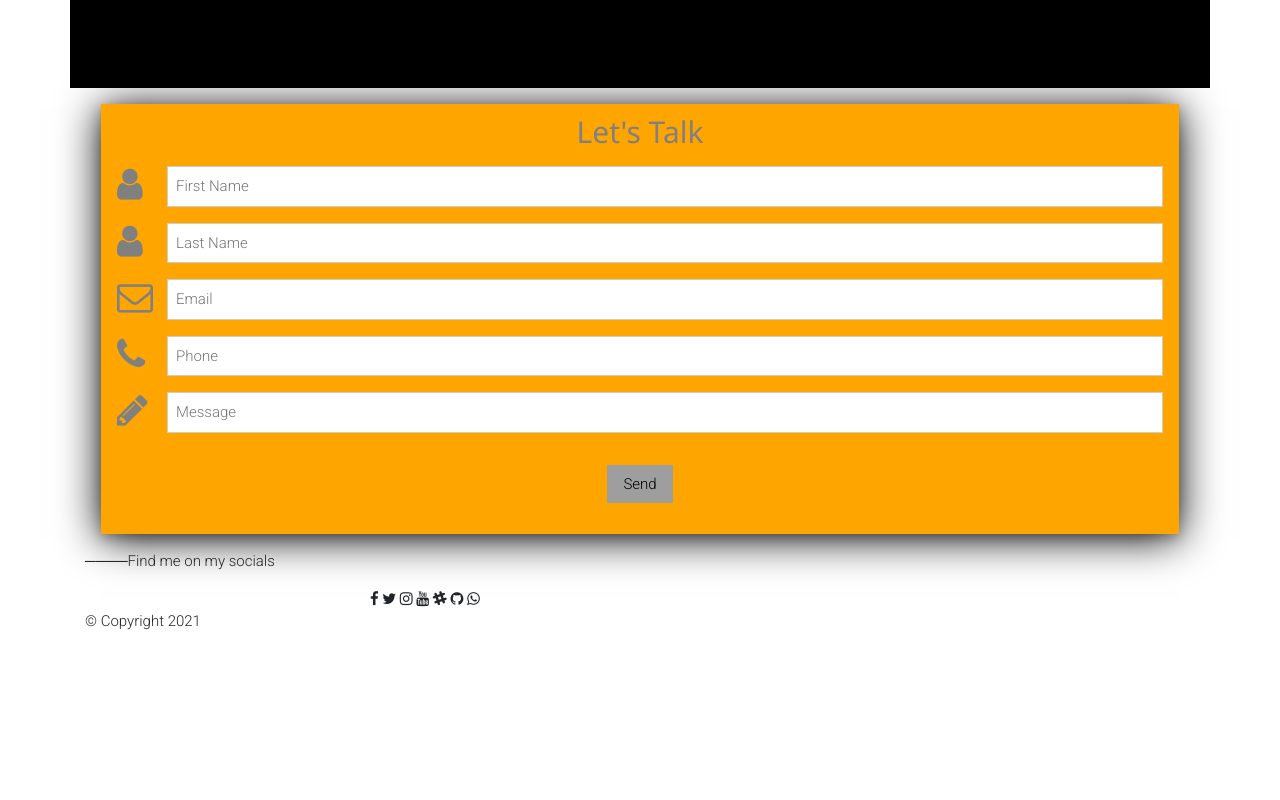
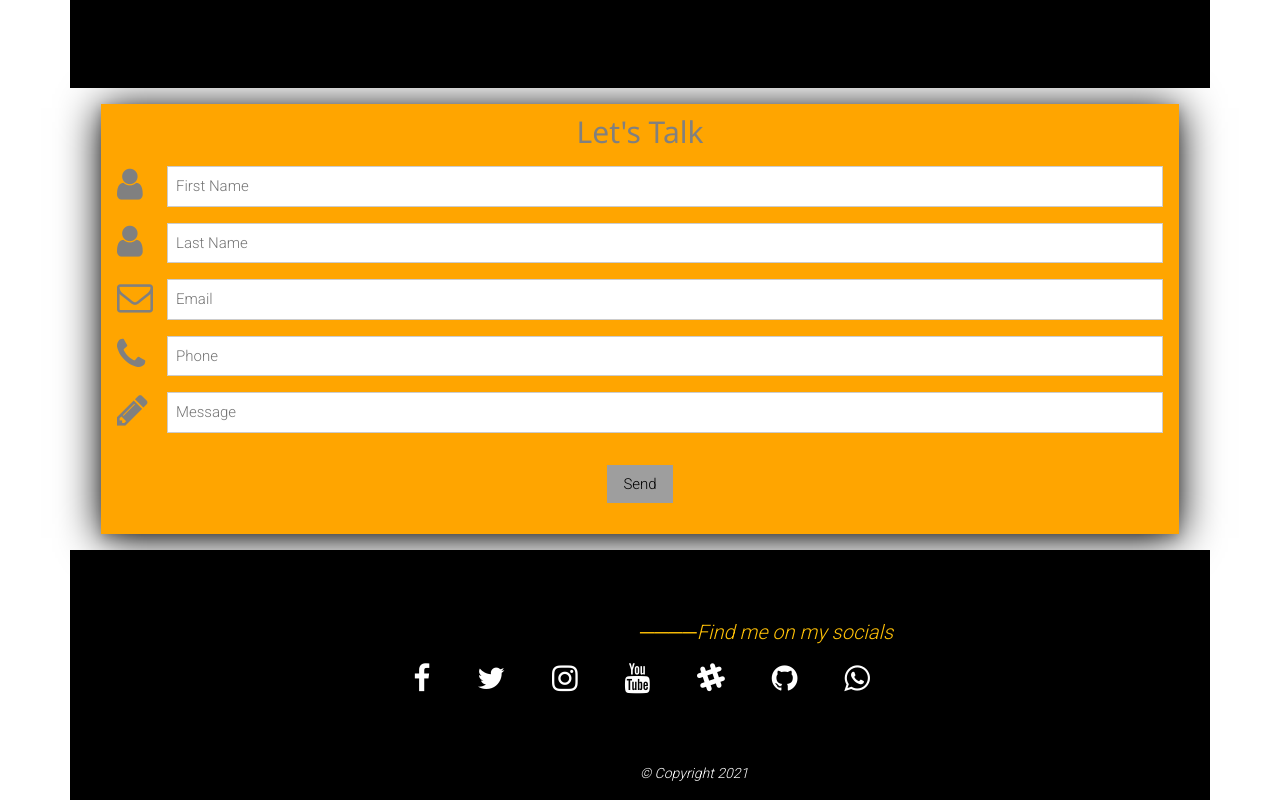
Before and after one commit to CarolineNyamburaW/My_Portfiolio, a plain HTML site: page index.html in a window 1280 px wide. Shown: the part 1532-2332 px from the top of the page. Before the commit the page ends 2180 px from the top, so only its background shows below. Drawn offline with nearby package versions, Linux system fonts and the light colour scheme.

Commit message:
styled the footer section

```diff
--- a/style.css
+++ b/style.css
@@ -101,3 +101,30 @@ body {
 .w3-card-4, .w3-hover-shadow:hover {
   box-shadow: 0 4px 10px 0 rgb(0 0 0 / 20%), 0 4px 40px 0 rgb(0 0 0);
 }
+
+/*=============footer section==================== */
+
+#footer .row {
+  background-color: #000;
+height: 250px;
+}
+#footer i {    font-size: 30px;
+
+  margin-left: 8%;
+  color: white;
+  }
+#footer  .col-md-12 p{
+    color: #ffffff;
+    font-style: italic;
+    margin-left: 50%;
+    margin-top: 6%;
+    font-size: 14px;
+  }
+
+#footer .col-md-12 span {
+    color: #ffc107;
+    font-style: italic;
+    margin-top: 20%;
+    font-size: 20px;
+    margin-left: 0%;
+  }
```
